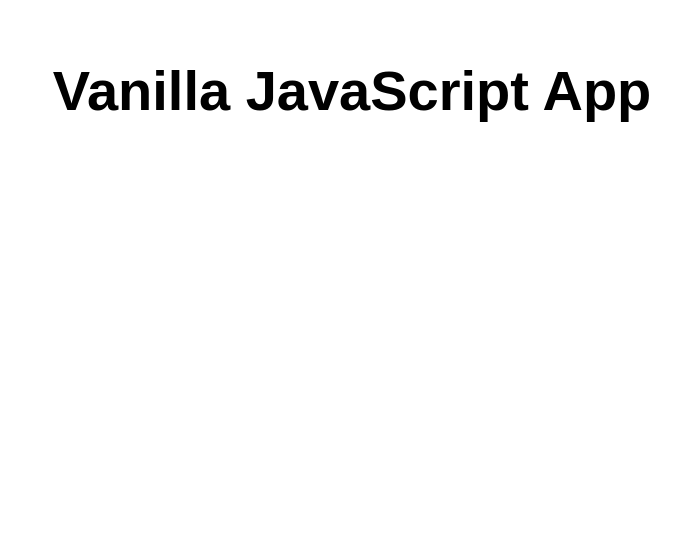
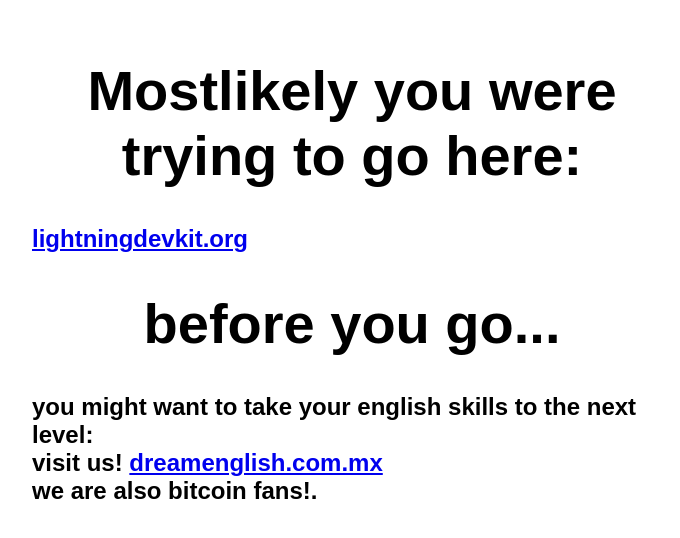
Before and after one commit to cf2013/lightningDevKit, a plain HTML site: page src/index.html in a window 1280 px wide. Shown: the whole page, without its empty margins (288-968 px from the left). Drawn offline with Linux system fonts and the light colour scheme.

Commit message:
Commit made from VS Code Azure Static Web Apps

```diff
--- a/src/index.html
+++ b/src/index.html
@@ -5,12 +5,26 @@
   <meta charset="UTF-8">
   <meta name="viewport" content="width=device-width, initial-scale=1.0">
   <link rel="stylesheet" href="styles.css">
-  <title>Vanilla JavaScript App</title>
+  <title>Missed the N in lightning!</title>
 </head>
 
 <body>
   <main>
-    <h1>Vanilla JavaScript App</h1>
+    <h1>Mostlikely you were trying to go here: </h1>
+    <h2>
+      <a href="http://lightningdevkit.org/">
+        lightningdevkit.org
+      </a>
+    </h2>
+    <h1>before you go...</h1>
+    <h2>
+      you might want to take your english skills to the next level:
+      <br> visit us!
+      <a href="http://www.dreamenglish.com.mx/">
+        dreamenglish.com.mx
+      </a>
+      <br> we are also bitcoin fans!.
+    </h2>
   </main>
 </body>
 
```
Also changed, not shown: 1 other file.
